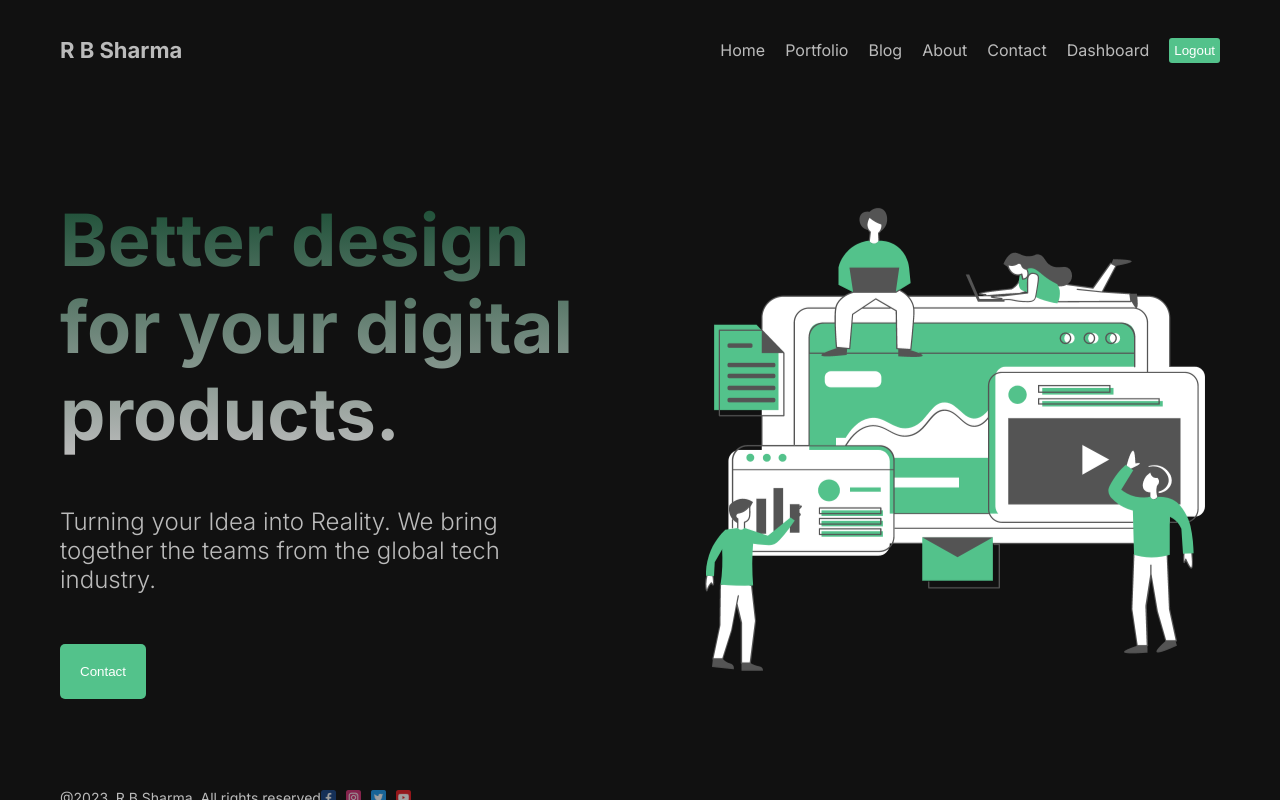
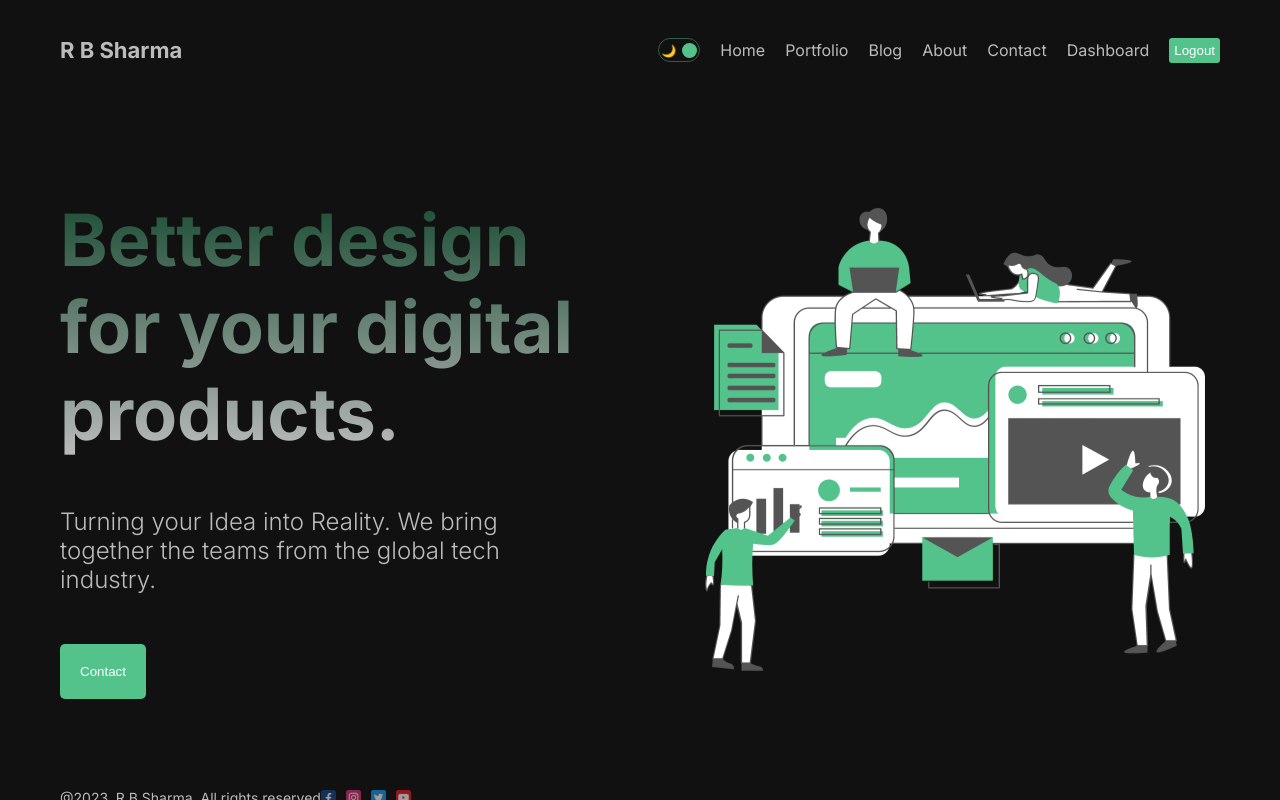
Before and after one commit to jicsoninfo/blogpostinnextjs, a Next.js app: page / in a window 1280 px wide. Built offline with nearby package versions, Linux system fonts and the light colour scheme.

Commit message:
create themecontext js file for toggle the dark to light mode

```diff
--- a/src/app/contact/page.jsx
+++ b/src/app/contact/page.jsx
@@ -6,7 +6,7 @@ const Contact =() => {
       <div>
         {/* <div className={styles.contact}>Contact contact</div> */}
         <div className={styles.container}>
-          <h1 className={styles.title}>Let's keep in Touch</h1>
+          <h1 className={styles.title}>Lets keep in Touch</h1>
           <div className={styles.content}>
             <div className={styles.imgContainer}>
               <Image src="/contact.png" alt="" fill={true} className={styles.image} />
--- a/src/app/globals.css
+++ b/src/app/globals.css
@@ -8,13 +8,28 @@ html,
 body {
   max-width: 100vw;
   overflow-x: hidden;
-  background-color: #111;
-  color: #bbb;
+  /* background-color: #111;
+  color: #bbb; */
 }
 a {
   text-decoration: none;
   color: inherit;
 }
+
+.theme{
+  transition: 1s all ease;
+}
+
+.light {
+  background-color: white;
+  color: #111;
+}
+
+.dark {
+  background-color: #111;
+  color: #bbb;
+}
+
 .container {
   /* background-color: rebeccapurple; */
   max-width: 1366;
--- /dev/null
+++ b/src/components/DarkModeToggle/DarkModeToggle.jsx
@@ -0,0 +1,22 @@
+"use client";
+import { useContext } from 'react';
+import styles from './darkModeToggle.module.css'
+import { ThemeContext } from '@/context/ThemeContext';
+
+const DarkModeToggle =() => {
+    // const mode = "dark";
+    const {toggle, mode} = useContext(ThemeContext);
+    return(
+        <div className={styles.container} onClick={toggle}>
+            <div className={styles.icon}>🌙</div>
+            <div className={styles.icon}>🔆</div>
+            <div className={styles.ball}
+                style = {mode === "light" ? {left: "2px"} : {right: "2px"}}
+            >
+
+            </div>
+        </div>
+    );
+};
+
+export default DarkModeToggle;
--- /dev/null
+++ b/src/components/DarkModeToggle/darkModeToggle.module.css
@@ -0,0 +1,23 @@
+.container{
+    width: 42px;
+    height: 24px;
+    border: 1.5px solid #53c28b70;
+    border-radius: 30px;
+    display: flex;
+    align-items: center;
+    justify-content: space-between;
+    padding: 2px;
+    position: relative;
+    cursor: pointer;
+}
+
+.icon{
+    font-size: 12px;
+}
+.ball{
+    width: 15px;
+    height: 15px;
+    background-color: #53c28b;
+    border-radius: 50%;
+    position: absolute;
+}
--- a/src/components/navbar/Navbar.jsx
+++ b/src/components/navbar/Navbar.jsx
@@ -1,6 +1,7 @@
 "use client";
 import Link from "next/link";
-import styles from './navbar.module.css'
+import styles from './navbar.module.css';
+import DarkModeToggle from "../DarkModeToggle/DarkModeToggle";
 
 const links = [
   {
@@ -41,6 +42,7 @@ const Navbar =() => {
         {/* <h1>Navbar</h1> */}
         <Link href="/" className={styles.logo}>R B Sharma</Link>
         <div className={styles.links}>
+          <DarkModeToggle />
           {links.map((link) => (
             <Link key={link.id} href={link.url} className={styles.link}>{link.title}</Link>
           ))}
--- /dev/null
+++ b/src/context/ThemeContext.js
@@ -0,0 +1,17 @@
+"use client";
+import { createContext, useState } from "react";
+
+export const ThemeContext = createContext();
+
+export const ThemeProvider = ({children}) => {
+    const [mode, setMode] = useState("dark");
+    const toggle = () => {
+        setMode((prev) => (prev === "dark" ? "light" : "dark"));
+    };
+
+    return (
+        <ThemeContext.Provider value={{toggle, mode}}>
+            <div className={`theme ${mode}`}>{children}</div>
+        </ThemeContext.Provider>
+    );
+};
```
Also changed, not shown: src/app/blog/[id]/page.jsx (+49 -6 lines), src/app/blog/[id]/page.module.css (+7 -0 lines), src/app/blog/page.jsx (+65 -21 lines), src/app/layout.js (+7 -6 lines), 1 other file (tests, documents, lock files or other folders).
